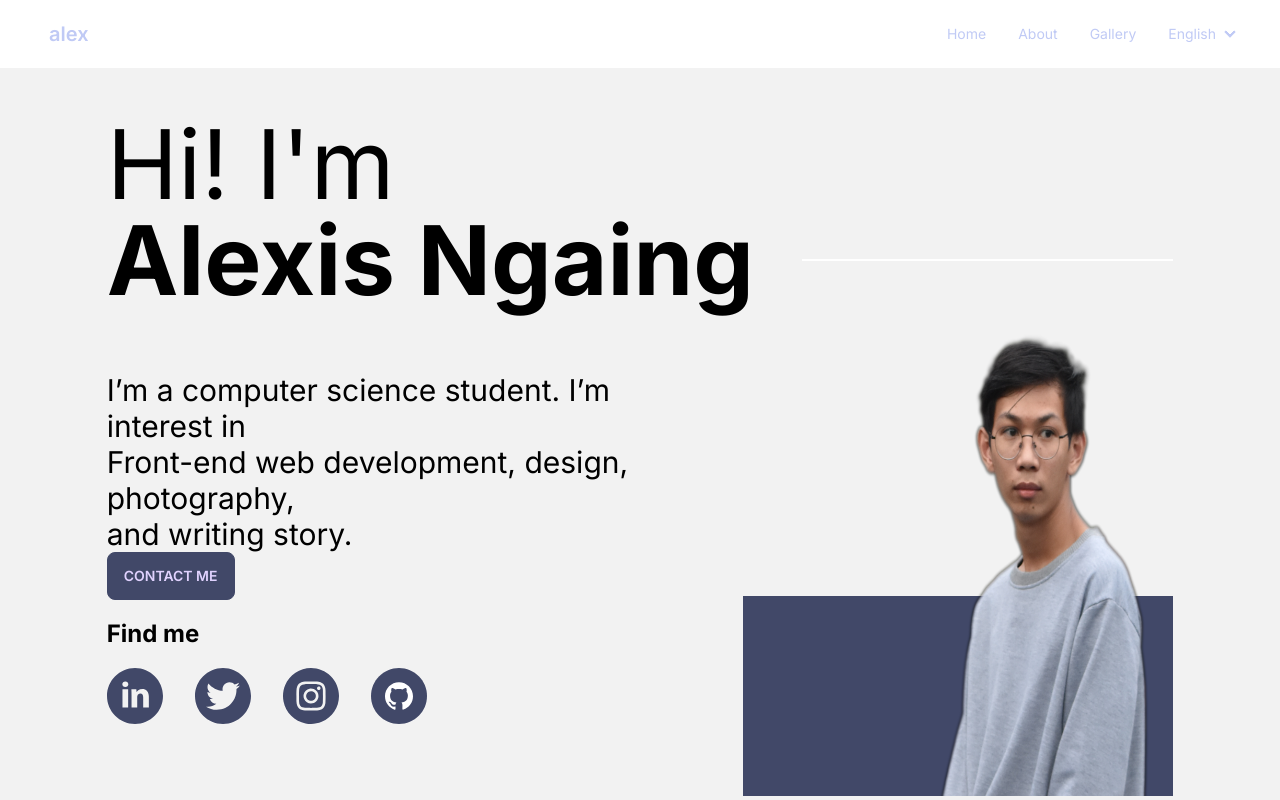
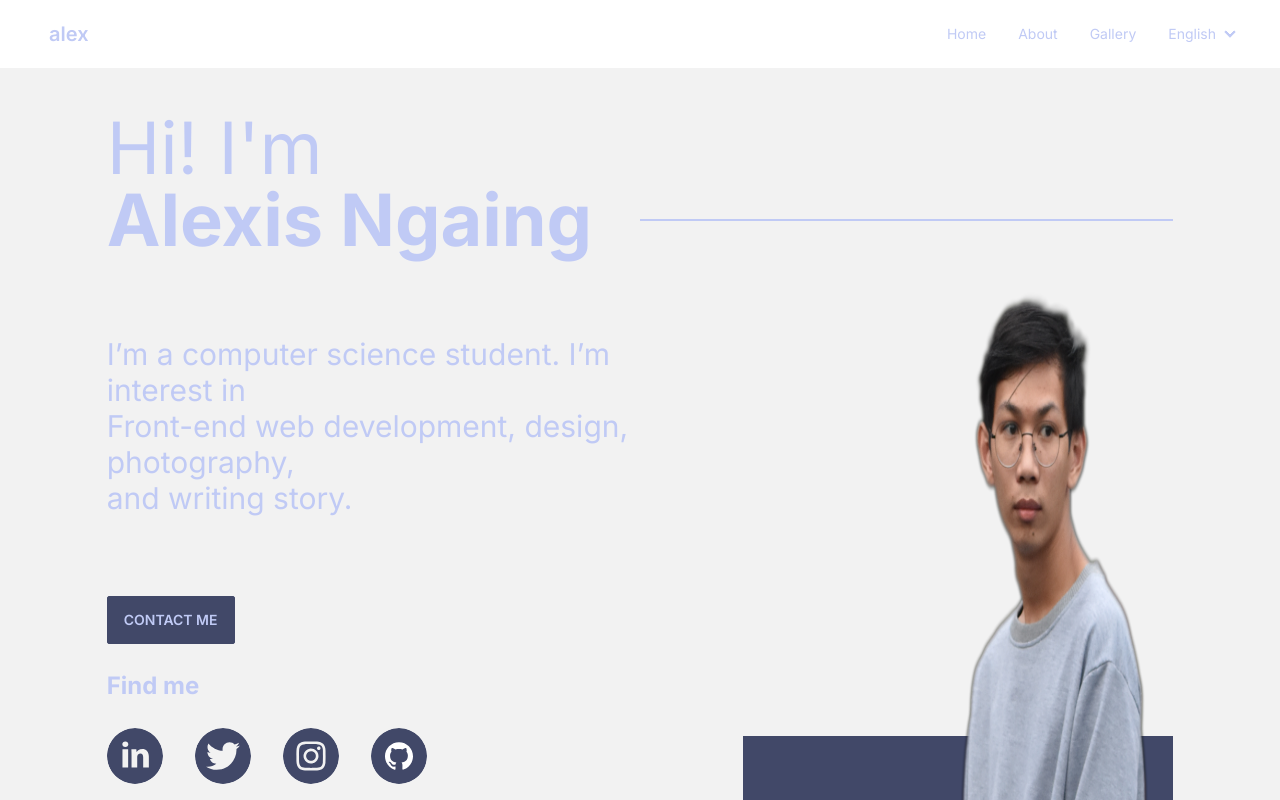
Before and after one commit to alexisngaing/alexisngaing.github.io, a Next.js app: page / in a window 1280 px wide. Shown: the top 800 px of the page. Built offline with nearby package versions, Linux system fonts and the light colour scheme.

Commit message:
fix color, image position, & font size

```diff
--- a/components/Hero.tsx
+++ b/components/Hero.tsx
@@ -1,52 +1,68 @@
 function Hero() {
   return (
     <div className="flex min-h-screen w-full flex-col items-center justify-center bg-base-200 pt-28">
-      <div className="w-10/12">
+      <div className="w-10/12 text-[#C0CAF5]">
         <div className="w-full">
-          <h1 className="text-8xl">Hi! I'm</h1>
+          <h1 className="text-7xl">Hi! I'm</h1>
         </div>
 
         <div className="flex items-center gap-12">
-          <h1 className="min-w-fit text-8xl font-bold">Alexis Ngaing</h1>
-          <div className="h-[2px] w-full bg-white"></div>
+          <h1 className="min-w-fit text-7xl font-bold">Alexis Ngaing</h1>
+          <div className="h-[2px] w-full bg-[#C0CAF5]"></div>
         </div>
 
         <div className="grid grid-cols-2 grid-rows-2">
-          <p className="pt-16 text-3xl">
+          <p className="py-20 text-3xl">
             I’m a computer science student. I’m interest in <br />
             Front-end web development, design, photography, <br />
             and writing story.
           </p>
           <div className="relative row-span-2 flex !justify-end">
             <img alt="photo" className="z-10 w-1/2" src="/images/web.png" />
-            <div className="absolute bottom-0 z-0 h-[200px] w-[430px] bg-[#414868]"></div>
+            <div className="absolute bottom-0 h-[200px] w-[430px] bg-[#414868]"></div>
           </div>
           <div>
             <a href="https://www.youtube.com/watch?v=dQw4w9WgXcQ&pp=ygUXbmV2ZXIgZ29ubmEgZ2l2ZSB5b3UgdXA%3D">
-              <button className="btn-primary btn border-[#414868] bg-[#414868] hover:border-[#4b516b] hover:bg-[#4b516b]">
+              <button className="btn-primary btn rounded-sm border-[#414868] bg-[#414868] text-[#C0CAF5] hover:border-[#4b516b] hover:bg-[#4b516b]">
                 Contact me
               </button>
             </a>
-            <p className="py-4 text-[24px] font-bold">Find me</p>
+            <p className="py-6 text-[24px] font-bold">Find me</p>
             <div className="flex gap-8">
               <div className="w-14 flex-initial">
                 <a href="https://www.linkedin.com/in/alexis-divasonda-s-n-92231a222/">
-                  <img alt="linkedin" className="hover:bg-[#4b516b]" src="/images/linkedin.svg" />
+                  <img
+                    alt="linkedin"
+                    className="rounded-full hover:bg-[#4b516b]"
+                    src="/images/linkedin.svg"
+                  />
                 </a>
               </div>
               <div className="w-14 flex-initial">
                 <a href="https://twitter.com/alexis_ngaing">
-                  <img alt="twitter" src="/images/twitter.svg" />
+                  <img
+                    alt="twitter"
+                    className="rounded-full hover:bg-[#4b516b]"
+                    src="/images/twitter.svg"
+                  />
                 </a>
               </div>
               <div className="w-14 flex-initial">
                 <a href="https://www.instagram.com/alexisngaing/">
-                  <img alt="instagram" src="/images/instagram.svg" />
+                  <img
+                    alt="instagram"
+                    className="rounded-full hover:bg-[#4b516b]"
+                    src="/images/instagram.svg"
+                  />
                 </a>
               </div>
               <div className="w-14 flex-initial">
                 <a href="https://github.com/alexisngaing">
-                  <img alt="github" src="/images/github.svg" />
+                  <img
+                    alt="github"
+                    className="rounded-full hover:bg-[#4b516b]"
+                    src="/images/github.svg"
+                  />
                 </a>
               </div>
             </div>
```
